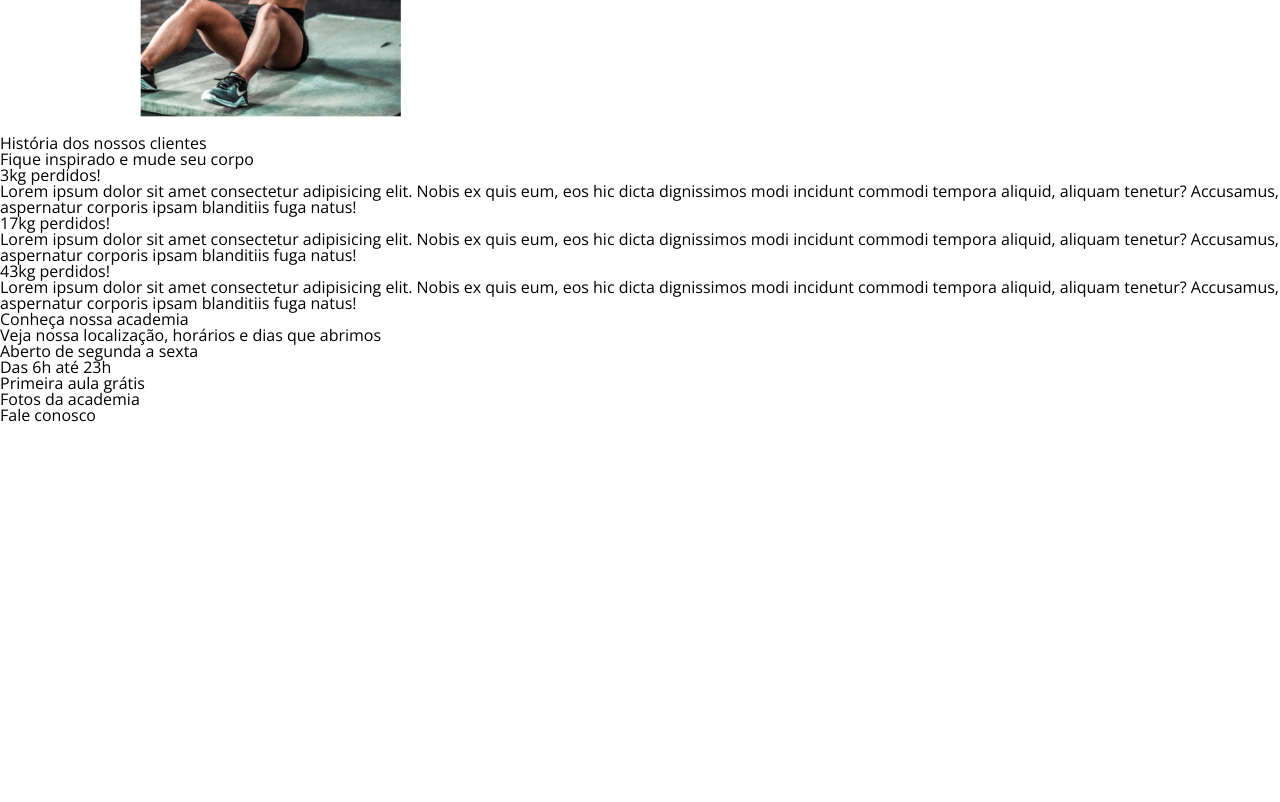
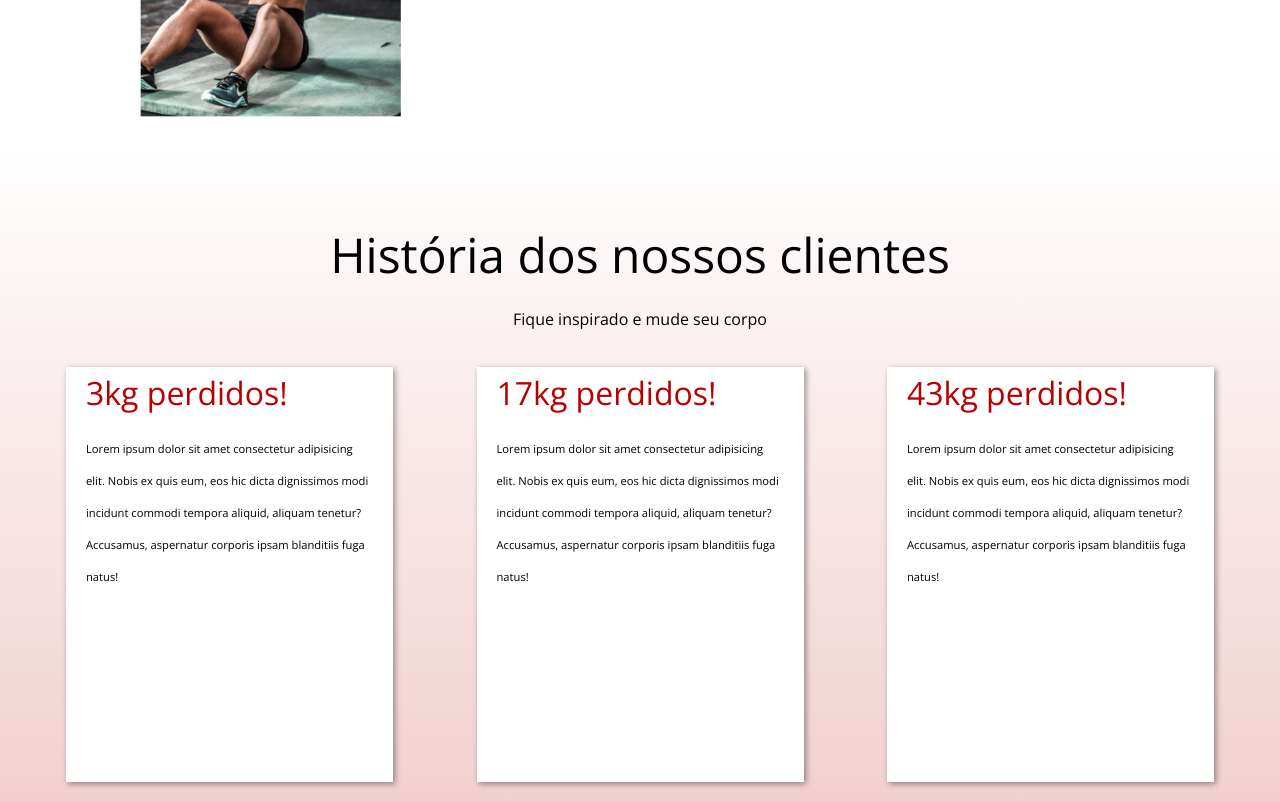
Before and after one commit to Ranieeery/Firstday, a plain HTML site: page index.html in a window 1280 px wide. Shown: the part 1860-2662 px from the top of the page. Before the commit the page ends 2286 px from the top, so only its background shows below. Drawn offline with nearby package versions, Linux system fonts and the light colour scheme.

Commit message:
feat: beneficions container style

```diff
--- a/index.html
+++ b/index.html
@@ -90,10 +90,14 @@
           </div>
         </div>
       </section>
-      <section id="testimonial">
+      <section class="testimonial" id="testimonial">
+        <div class="container">
+          <div class="text">
             <h2>História dos nossos clientes</h2>
+          </div>
           <p>Fique inspirado e mude seu corpo</p>
-        <div>
+          <div class="container-cards">
+            <div class="card">
             <h3>3kg perdidos!</h3>
             <q
               >Lorem ipsum dolor sit amet consectetur adipisicing elit. Nobis ex
@@ -102,7 +106,7 @@
               blanditiis fuga natus!</q
             >
             </div>
-        <div>
+            <div class="card">
             <h3>17kg perdidos!</h3>
             <q
               >Lorem ipsum dolor sit amet consectetur adipisicing elit. Nobis ex
@@ -111,7 +115,7 @@
               blanditiis fuga natus!</q
             >
             </div>
-        <div>
+            <div class="card">
             <h3>43kg perdidos!</h3>
             <q
               >Lorem ipsum dolor sit amet consectetur adipisicing elit. Nobis ex
@@ -119,6 +123,8 @@
               aliquid, aliquam tenetur? Accusamus, aspernatur corporis ipsam
               blanditiis fuga natus!</q
             >
+            </div>
+          </div>
         </div>
       </section>
       <section id="conheca">
--- a/style/style.css
+++ b/style/style.css
@@ -42,7 +42,7 @@ nav ul li button:hover {
   color: #fff;
   background-color: #b90000;
   border: 1px solid #fff;
-	transition: .3s ease-in-out;
+  transition: 0.3s ease-in-out;
 }
 
 .hero {
@@ -84,7 +84,7 @@ nav ul li button:hover {
   color: #b90000;
   background-color: #fff;
   border: 1px solid #fff;
-	transition: .3s ease-in-out;
+  transition: 0.3s ease-in-out;
 }
 
 .beneficios h2 {
@@ -119,7 +119,6 @@ nav ul li button:hover {
   padding-right: 10%;
 }
 
-
 .beneficios .item .item-content {
   display: flex;
   flex-direction: column;
@@ -143,3 +142,56 @@ nav ul li button:hover {
 .beneficios .item .item-content p {
   padding-right: 40%;
 }
+
+.testimonial {
+  height: 90vh;
+  background-image: linear-gradient(
+    to top,
+    rgba(185, 0, 0, 0.2),
+    rgba(255, 255, 255, 1)
+  );
+}
+
+.testimonial .text {
+  text-align: center;
+}
+
+.testimonial .text h2 {
+  font-size: 3rem;
+  margin-top: 5rem;
+  margin-bottom: 2rem;
+}
+
+.testimonial .text p {
+  font-size: 1.1rem;
+}
+
+.testimonial .container-cards {
+  display: flex;
+  justify-content: space-between;
+  margin-top: 40px;
+  padding: 0px 50px;
+}
+
+.testimonial .container-cards .card {
+  display: flex;
+  flex-direction: column;
+  background-color: #fff;
+  padding: 10px 20px 5px;
+  box-shadow: 2px 2px 6px rgba(0, 0, 0, 0.4);
+  height: 50vh;
+  text-align: left;
+  width: 25%;
+}
+
+.testimonial .container-cards .card h3 {
+    font-size: 2rem;
+    margin-bottom: 1.5rem;
+    font-weight: 3rem;
+    color: #b90000;
+}
+
+.testimonial .container-cards .card q {
+    font-size: 0.7rem;
+    line-height: 2rem;
+}
```
Lines whose indentation alone changed are shown as unchanged.
